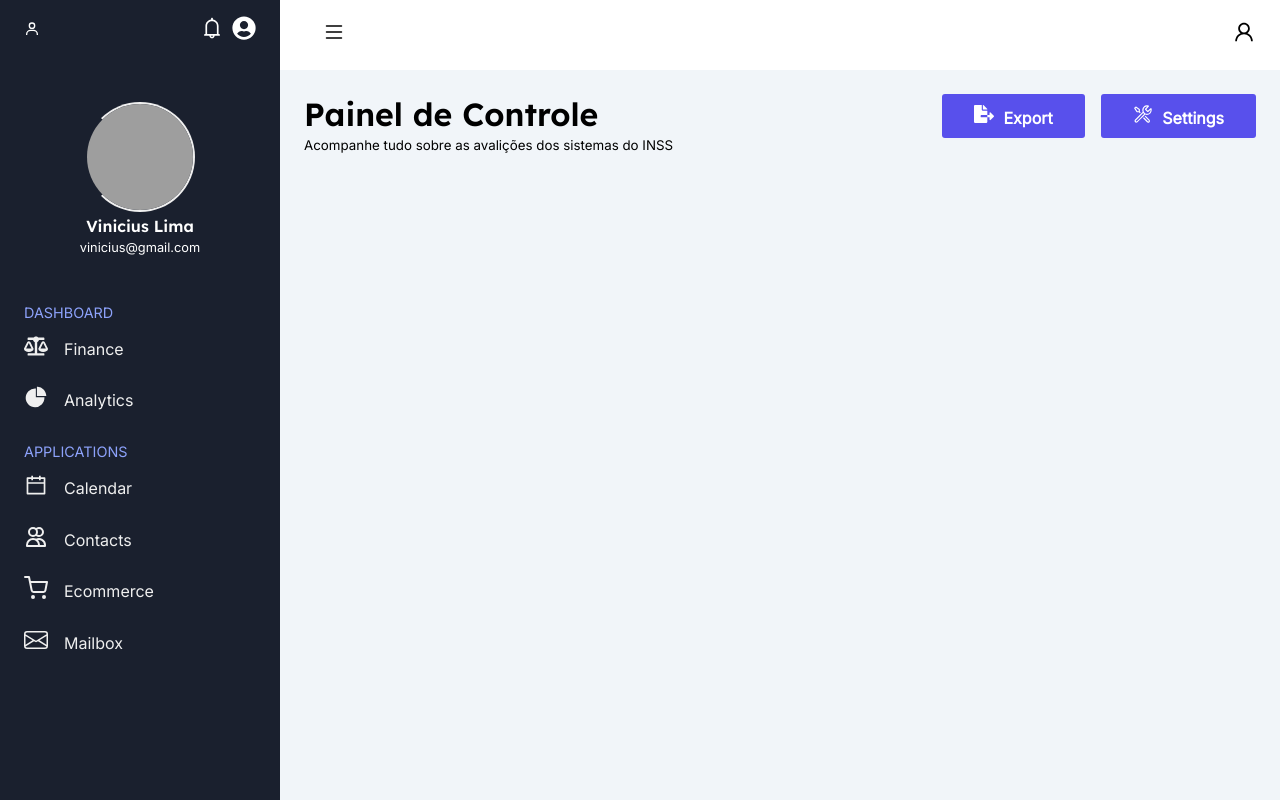
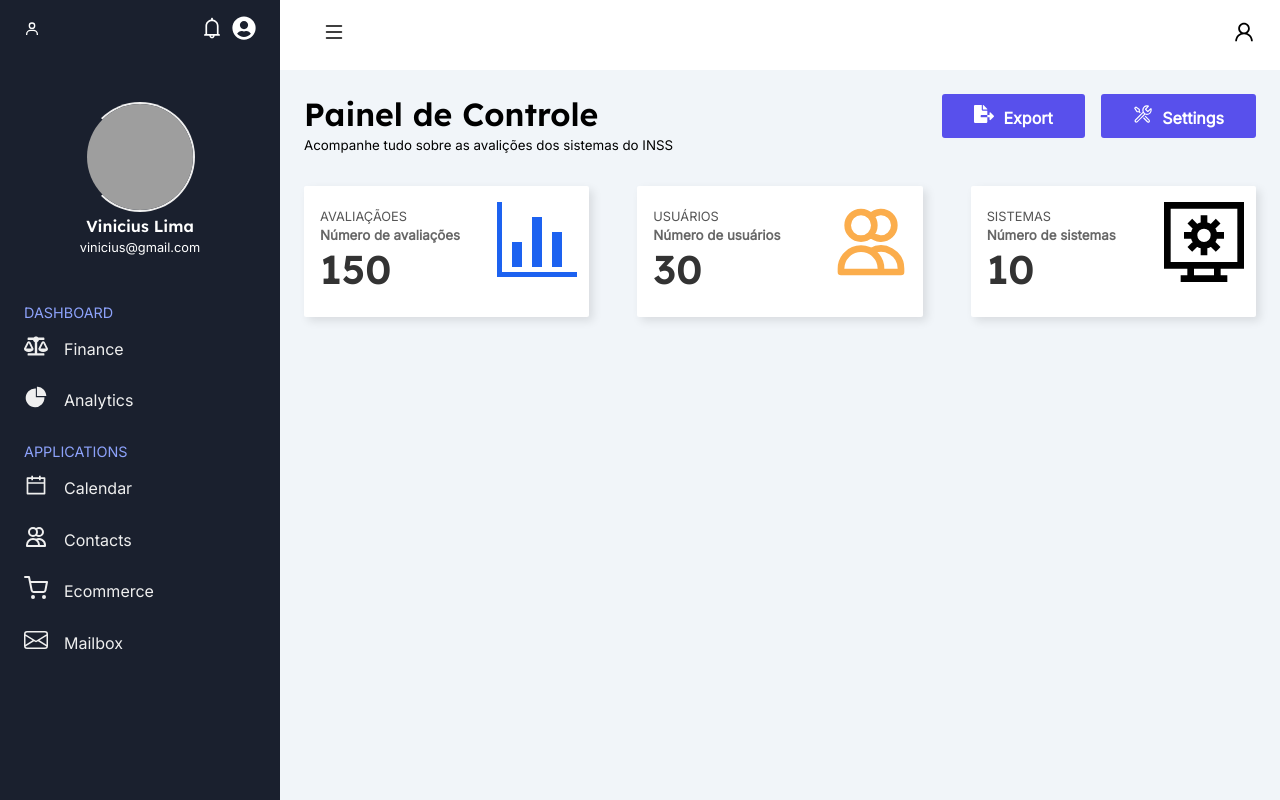
Before and after one commit to Viniciuslb067/avaliationv2, a Next.js app in the folder frontend/: page / in a window 1280 px wide. Built offline with nearby package versions, Linux system fonts and the light colour scheme; grey boxes are pictures that could not be loaded.

Commit message:
refactor: card style

```diff
--- a/frontend/src/components/Card/index.tsx
+++ b/frontend/src/components/Card/index.tsx
@@ -1,27 +1,67 @@
 import { useContext } from "react";
 
-import { AiOutlineUser, AiOutlineArrowRight } from "react-icons/ai";
+import { HiOutlineUsers } from "react-icons/hi";
+import { GoGraph } from "react-icons/go";
+import { GrSystem } from "react-icons/gr";
 
-import "./styles.module.css";
+import styles from "./styles.module.scss";
 
 interface CardProps {
   title: string;
+  subtitle: string;
   number: number;
   icon: {};
 }
 
-const icons = {
-  user: <AiOutlineArrowRight />,
-};
+export function Card() {
+  return (
+    <>
+      <div className={styles.cards}>
+        <div className={styles.cardSingle}>
+          <div className={styles.cardFlex}>
+            <div className={styles.cardInfo}>
+              <div className={styles.cardHead}>
+                <span>Avaliaçãoes</span>
+                <small>Número de avaliações</small>
+              </div>
+              <h2>150</h2>
+            </div>
+            <div className={styles.cardIcon}>
+              <span><GoGraph color="#1d62f0"/></span>
+            </div>
+          </div>
+        </div>
 
-export function Card({ title, icon, number }: CardProps) {
-  return (
-    <div className="">
-      <div>
-        <h1>{number}</h1>
-        <span>{title}</span>
+        <div className={styles.cardSingle}>
+          <div className={styles.cardFlex}>
+            <div className={styles.cardInfo}>
+              <div className={styles.cardHead}>
+                <span>Usuários</span>
+                <small>Número de usuários</small>
+              </div>
+              <h2>30</h2>
+            </div>
+            <div className={styles.cardIcon}>
+              <span><HiOutlineUsers color="#fbad4c"/></span>
+            </div>
+          </div>
+        </div>
+
+        <div className={styles.cardSingle}>
+          <div className={styles.cardFlex}>
+            <div className={styles.cardInfo}>
+              <div className={styles.cardHead}>
+                <span>Sistemas</span>
+                <small>Número de sistemas</small>
+              </div>
+              <h2>10</h2>
+            </div>
+            <div className={styles.cardIcon}>
+              <span><GrSystem/></span>
+            </div>
+          </div>
+        </div>
       </div>
-      <div>{icon}</div>
-    </div>
+    </>
   );
 }
--- /dev/null
+++ b/frontend/src/components/Card/styles.module.scss
@@ -0,0 +1,46 @@
+.cards {
+  display: grid;
+  grid-template-columns: repeat(3, 1fr);
+  gap: 3rem;
+  margin-top: 2rem;
+}
+
+.cardSingle {
+  background: #fff;
+  padding: 1rem;
+  box-shadow: 4px 4px 10px rgba(0, 0, 0, 0.1);
+  border-radius: 2px;
+}
+
+.cardFlex {
+  display: grid;
+  grid-template-columns: 70% auto;
+  align-items: center;
+}
+
+.cardHead {
+  span {
+    display: block;
+    text-transform: uppercase;
+    color: #555;
+    font-size: 0.8rem;
+  }
+
+  small {
+    font-weight: 600;
+    color: #666;
+  }
+}
+
+.cardInfo {
+  h2 {
+    font-size: 2.5rem;
+    color: #333;
+  }
+}
+
+.cardIcon {
+  span {
+    font-size: 5rem;
+  }
+}
--- a/frontend/src/components/Header/index.tsx
+++ b/frontend/src/components/Header/index.tsx
@@ -2,9 +2,6 @@ import { useContext } from "react";
 
 import { BsList } from "react-icons/bs";
 import { AiOutlineUser, AiOutlineArrowRight } from "react-icons/ai";
-import { FaFileExport } from "react-icons/fa";
-import { VscTools } from "react-icons/vsc";
-
 import { SidebarContext } from "../../contexts/SidebarContext";
 
 import styles from "./styles.module.scss";
@@ -31,31 +28,7 @@ export function Header() {
           </div>
         </header>
 
-        <main className={styles.mainContainer}>
-          <div className={styles.pageHeader}>
-            <div>
-              <h1>Painel de Controle</h1>
-              <small>
-                Acompanhe tudo sobre as avalições dos sistemas do INSS
-              </small>
-            </div>
 
-            <div className={styles.headerActions}>
-              <button>
-                <span>
-                  <FaFileExport />
-                </span>
-                Export
-              </button>
-              <button>
-                <span>
-                  <VscTools />
-                </span>
-                Settings
-              </button>
-            </div>
-          </div>
-        </main>
       </div>
     </>
   );
--- a/frontend/src/components/Header/styles.module.scss
+++ b/frontend/src/components/Header/styles.module.scss
@@ -9,6 +9,7 @@
     padding: 1rem 1.5rem;
   }
 }
+
 .menuToggle {
   label {
     height: 60px;
@@ -31,32 +32,3 @@
     font-size: 1.5rem;
   }
 }
-
-.mainContainer {
-  padding: 1.5rem;
-  background: #f1f5f9;
-  min-height: calc(100vh - 70px);
-}
-
-.pageHeader {
-  display: flex;
-  justify-content: space-between;
-}
-
-.headerActions {
-  button {
-    outline: none;
-    color: #fff;
-    background: #5850ec;
-    border: none;
-    padding: 0.6rem 2rem;
-    margin-left: 1rem;
-    border-radius: 3px;
-    font-weight: 600;
-
-    span {
-      font-size: 1.25rem;
-      margin-right: 0.6rem;
-    }
-  }
-}
--- a/frontend/src/components/Sidebar/index.tsx
+++ b/frontend/src/components/Sidebar/index.tsx
@@ -1,7 +1,5 @@
 import { useContext } from "react";
 import { SidebarContext } from "../../contexts/SidebarContext";
-
-import { SiderbarData } from "./data";
 
 import { FaBalanceScale } from "react-icons/fa";
 import {
--- a/frontend/src/pages/home.module.css
+++ /dev/null
@@ -1,34 +0,0 @@
-.cards {
-  display: flex;
-  justify-content: space-around;
-  align-items: center;
-  gap: 1rem;
-  flex-wrap: wrap;
-  margin-top: 2rem;
-  padding: 2rem;
-  margin-bottom: 2rem;
-}
-
-.container {
-  position: fixed;
-  margin: 5rem;
-  padding: 0;
-  width: 50vw;
-  height: 50vh;
-  background: #FFF;
-
-}
-
-@media screen and (max-width: 1000px) {
-  .cards {
-    margin-bottom: 2rem;
-    width: 40%;
-    height: 90vh;
-  }
-}
-
-@media screen and (max-width: 1671px) {
-  .cards {
-    gap: 1rem;
-  }
-}
--- /dev/null
+++ b/frontend/src/pages/home.module.scss
@@ -0,0 +1,29 @@
+.mainContainer {
+  margin-left: 280px;
+  padding: 1.5rem;
+  background: #f1f5f9;
+  min-height: calc(100vh - 70px);
+}
+
+.pageHeader {
+  display: flex;
+  justify-content: space-between;
+}
+
+.headerActions {
+  button {
+    outline: none;
+    color: #fff;
+    background: #5850ec;
+    border: none;
+    padding: 0.6rem 2rem;
+    margin-left: 1rem;
+    border-radius: 3px;
+    font-weight: 600;
+
+    span {
+      font-size: 1.25rem;
+      margin-right: 0.6rem;
+    }
+  }
+}
--- a/frontend/src/pages/index.tsx
+++ b/frontend/src/pages/index.tsx
@@ -1,20 +1,45 @@
-
 import { Card } from "../components/Card/index";
 import { Chart } from "../components/Chart/index";
 
 import { AiOutlineUser } from "react-icons/ai";
-import { MdAssessment } from "react-icons/md";
-import { RiComputerLine } from "react-icons/ri";
-
+import { FaFileExport } from "react-icons/fa";
+import { VscTools } from "react-icons/vsc";
+import { GoGraph } from "react-icons/go";
+import { GrSystem } from "react-icons/gr";
 
 import { Sidebar } from "../components/Sidebar/index";
 
-import "./home.module.css";
+import styles from "./home.module.scss";
 
 export default function Home() {
   return (
     <>
+      <main className={styles.mainContainer}>
+        <div className={styles.pageHeader}>
+          <div>
+            <h1>Painel de Controle</h1>
+            <small>
+              Acompanhe tudo sobre as avalições dos sistemas do INSS
+            </small>
+          </div>
 
+          <div className={styles.headerActions}>
+            <button>
+              <span>
+                <FaFileExport />
+              </span>
+              Export
+            </button>
+            <button>
+              <span>
+                <VscTools />
+              </span>
+              Settings
+            </button>
+          </div>
+        </div>
+        <Card />
+      </main>
     </>
   );
 }
```
Also changed, not shown: frontend/src/components/Sidebar/data.tsx (deleted, +0 -26 lines), frontend/src/components/Card/styles.module.css (deleted).
